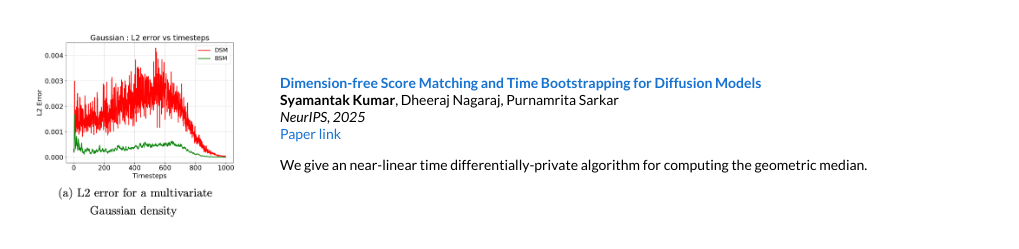
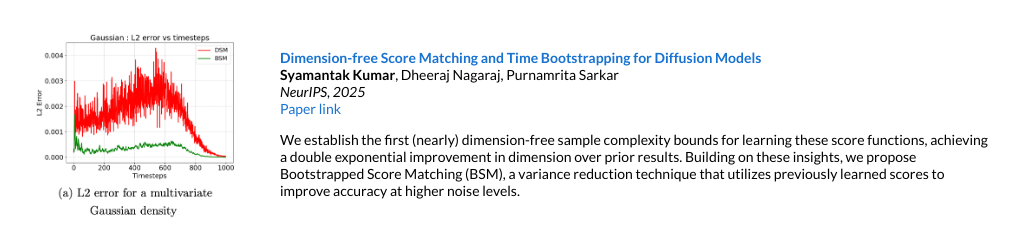
Before and after one commit to syamantakk/syamantakk.github.io, a plain HTML site: page index.html in a window 1280 px wide. Shown: the part 860-1109 px from the top of the page, without its empty margins (130-1149 px from the left). Drawn offline with Linux system fonts and the light colour scheme.

Commit message:
Updating description

```diff
--- a/index.html
+++ b/index.html
@@ -143,7 +143,7 @@
               <br>
         <a href="https://arxiv.org/pdf/2502.10354">Paper link</a>
         <!-- <a href="data/ipmi2019_slides.pdf">slides</a> -->
-              <p>We give an near-linear time differentially-private algorithm for computing the geometric median.</p>
+              <p>We establish the first (nearly) dimension-free sample complexity bounds for learning these score functions, achieving a double exponential improvement in dimension over prior results. Building on these insights, we propose Bootstrapped Score Matching (BSM), a variance reduction technique that utilizes previously learned scores to improve accuracy at higher noise levels.</p>
             </td>
           </tr>
 
```
